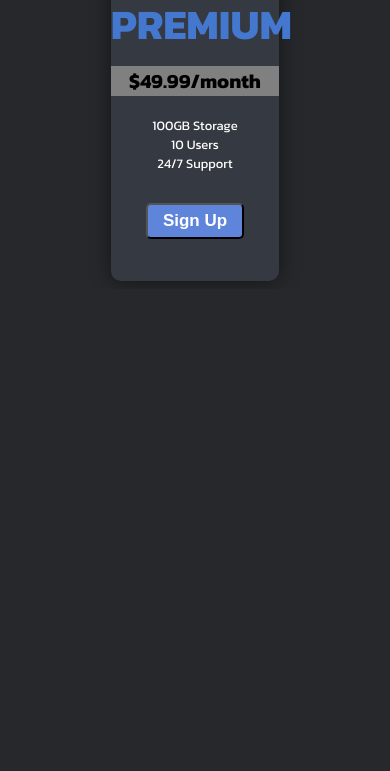
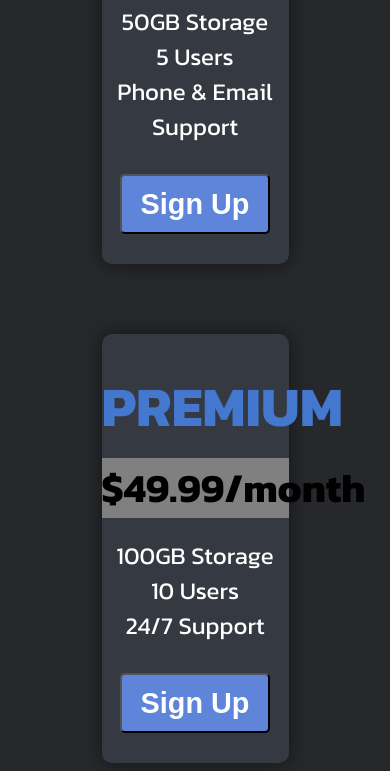
Before and after one commit to YKGodzilla/FlexboxRetroPricingTable, a plain HTML site: page index.html in a window 390 px wide. Shown: the part 757-1528 px from the top of the page. Before the commit the page ends 1046 px from the top, so only its background shows below. Drawn offline with Linux system fonts and the light colour scheme.

Commit message:
Update index.html

```diff
--- a/index.html
+++ b/index.html
@@ -11,8 +11,6 @@
       background-color: #26282B;
       font-family: 'Kanit', sans-serif;
     }
-
-    /* Hint: What can you do with a media query and flexbox? */
 
       .pricing-container {
         display: flex;
@@ -72,14 +70,33 @@
         margin-bottom: 30px;
       }
 
-    @media (max-width: 1250px) {
+    @media (max-width: 992px) {
       .pricing-container {
         flex-direction: column;
         height: 100%;
       }
 
       .pricing-plan{
-        width: 45%;
+        width: 50%;
+        margin-top: 50px;
+      }
+
+      .plan-title {
+        font-size: 3.5rem;
+      }
+
+      .plan-price {
+        font-size: 2.5rem;
+      }
+
+      li {
+        font-size: 1.5rem;
+      }
+
+      button {
+        width: 150px;
+        height: 60px;
+        font-size: 1.8rem;
       }
 
     }
```
